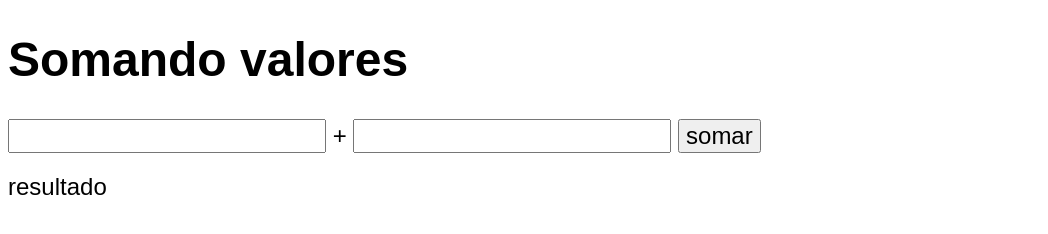
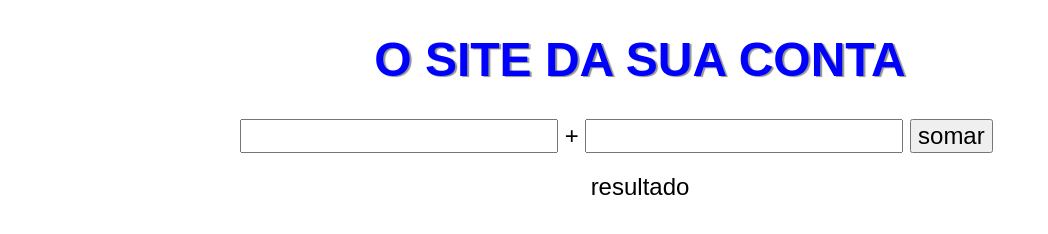
Before and after one commit to joaoLucas01/js, a plain HTML site: page aula010/ex007.html in a window 1280 px wide. Shown: the whole page, without its empty margins (0-1048 px from the left). Drawn offline with Linux system fonts and the light colour scheme.

Commit message:
Update ex007.html

```diff
--- a/aula010/ex007.html
+++ b/aula010/ex007.html
@@ -9,21 +9,38 @@
             font: normal 18pt arial;
         }
 
+        h1{
+            text-align: center;
+            color: blue;
+            text-transform: uppercase;
+            text-shadow: 2px 1px 1px rgba(0, 0, 0, 0.432);
+        }
+
+        main{
+            width: 800px;
+            margin: auto;
+        }
+
         input{
             font: normal 18pt arial;
         }
 
         div#res{
             margin-top: 20px;
+            text-align: center;
         }
     </style>
 </head>
 <body>
-    <h1>Somando valores</h1>
-    <input type="number" name="txtn1" id="txtn1"> +
-    <input type="number" name="txtn2" id="txtn2">
-    <input type="button" value="somar" onclick="somar()">
-    <div id="res">resultado</div>
+    <header>
+        <h1>O site da sua conta</h1>
+    </header>
+    <main>
+        <input type="number" name="txtn1" id="txtn1"> +
+        <input type="number" name="txtn2" id="txtn2">
+        <input type="button" value="somar" onclick="somar()">
+        <div id="res">resultado</div>
+    </main>
     <script>
         function somar() {
             var tn1 = window.document.getElementById('txtn1')
```
